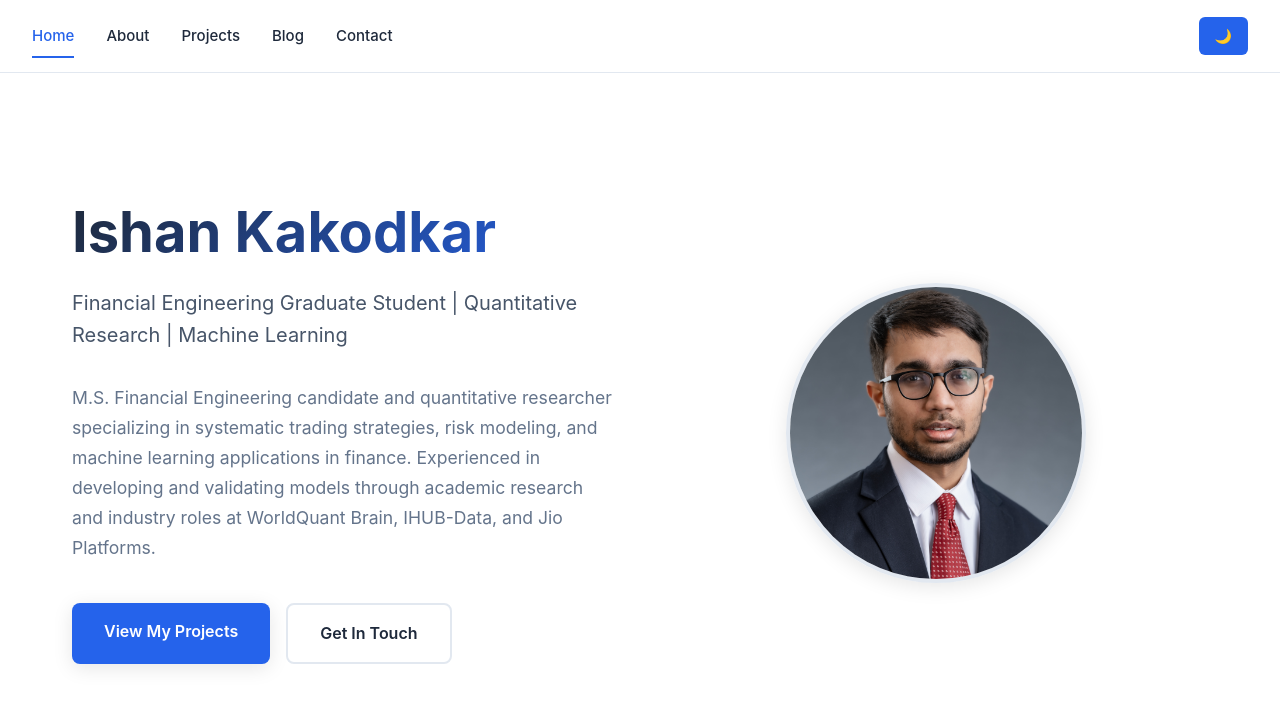
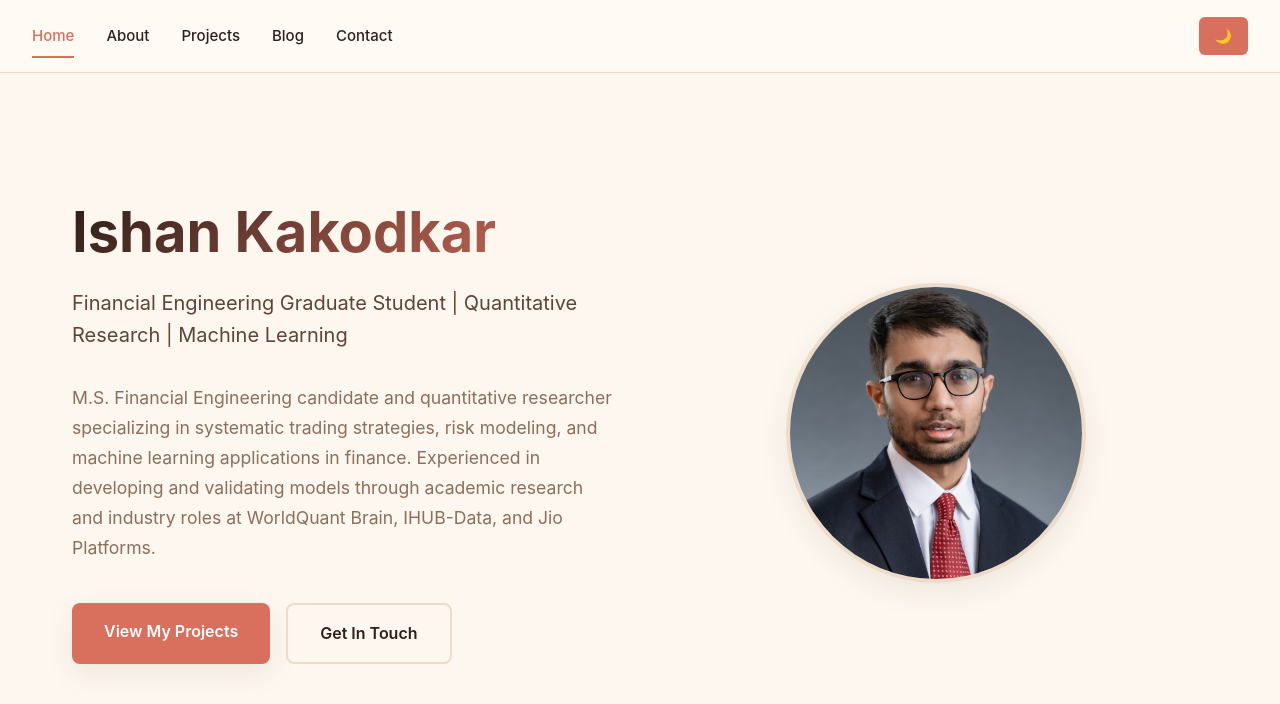
Before and after one commit to ishankakodkar/ishankakodkar.github.io, a React (Vite) app: page / in a window 1280 px wide. Shown: the top 704 px of the page. Built offline with nearby package versions, Linux system fonts and the light colour scheme.

Commit message:
Refresh palette

```diff
--- a/src/App.css
+++ b/src/App.css
@@ -28,18 +28,18 @@ body {
 
 /* CSS Variables for Themes */
 :root {
-  /* Light theme (default) */
-  --bg-primary: #ffffff;
-  --bg-secondary: #f8fafc;
-  --bg-accent: #ffffff;
-  --text-primary: #1e293b;
-  --text-secondary: #475569;
-  --text-muted: #64748b;
-  --border-color: #e2e8f0;
-  --accent-blue: #2563eb;
-  --accent-blue-hover: #1d4ed8;
-  --shadow: 0 4px 20px rgba(0, 0, 0, 0.1);
-  --shadow-hover: 0 8px 30px rgba(0, 0, 0, 0.15);
+  /* Warm neutral palette inspired by Charmie Kapoor */
+  --bg-primary: #fdf7ef;
+  --bg-secondary: #f7efe5;
+  --bg-accent: #fffaf4;
+  --text-primary: #2f1f1a;
+  --text-secondary: #5e4436;
+  --text-muted: #8a6f5d;
+  --border-color: #eddcc9;
+  --accent-blue: #d8705d;
+  --accent-blue-hover: #c45d4b;
+  --shadow: 0 10px 30px rgba(73, 47, 36, 0.08);
+  --shadow-hover: 0 20px 40px rgba(73, 47, 36, 0.12);
 }
 
 [data-theme="dark"] {
```
